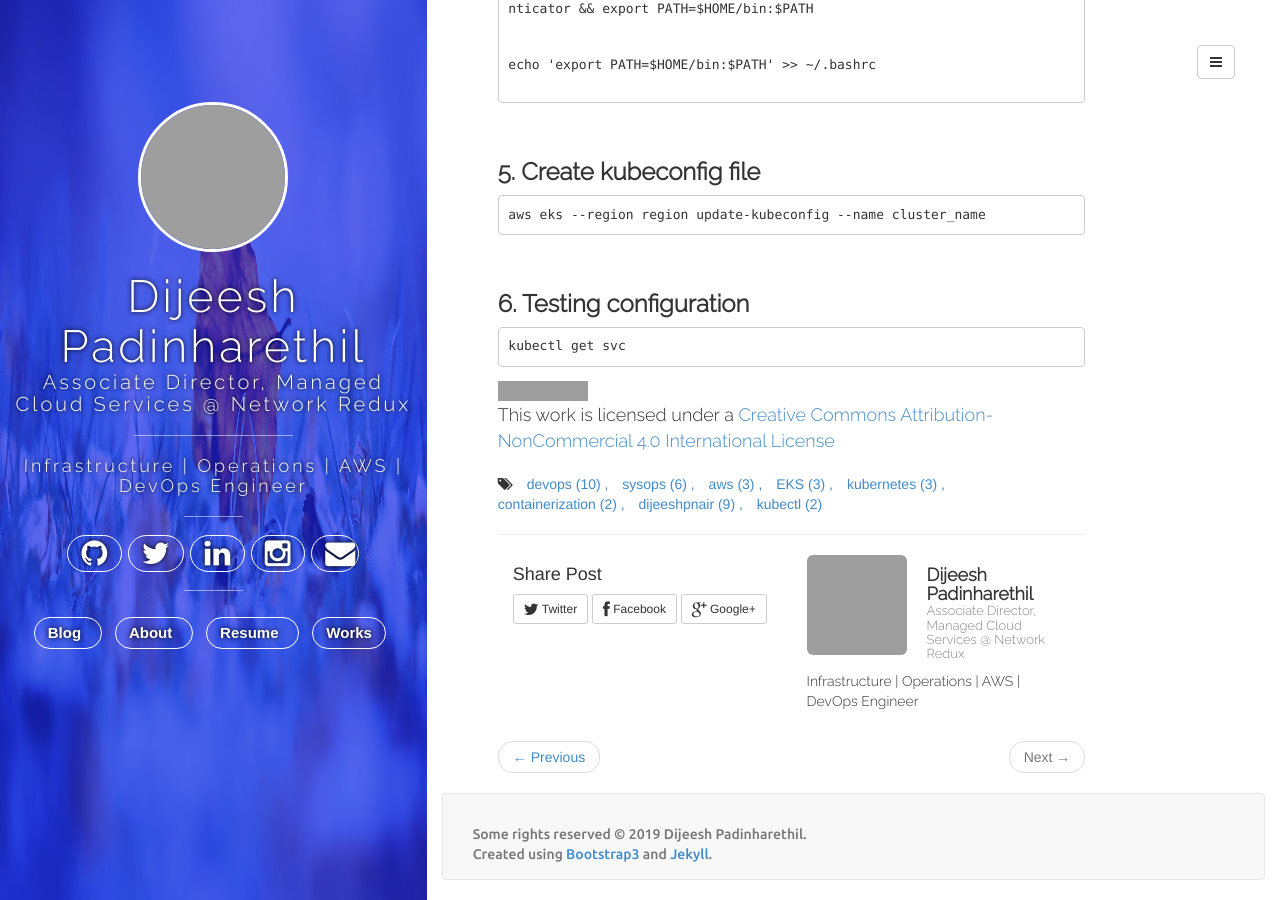
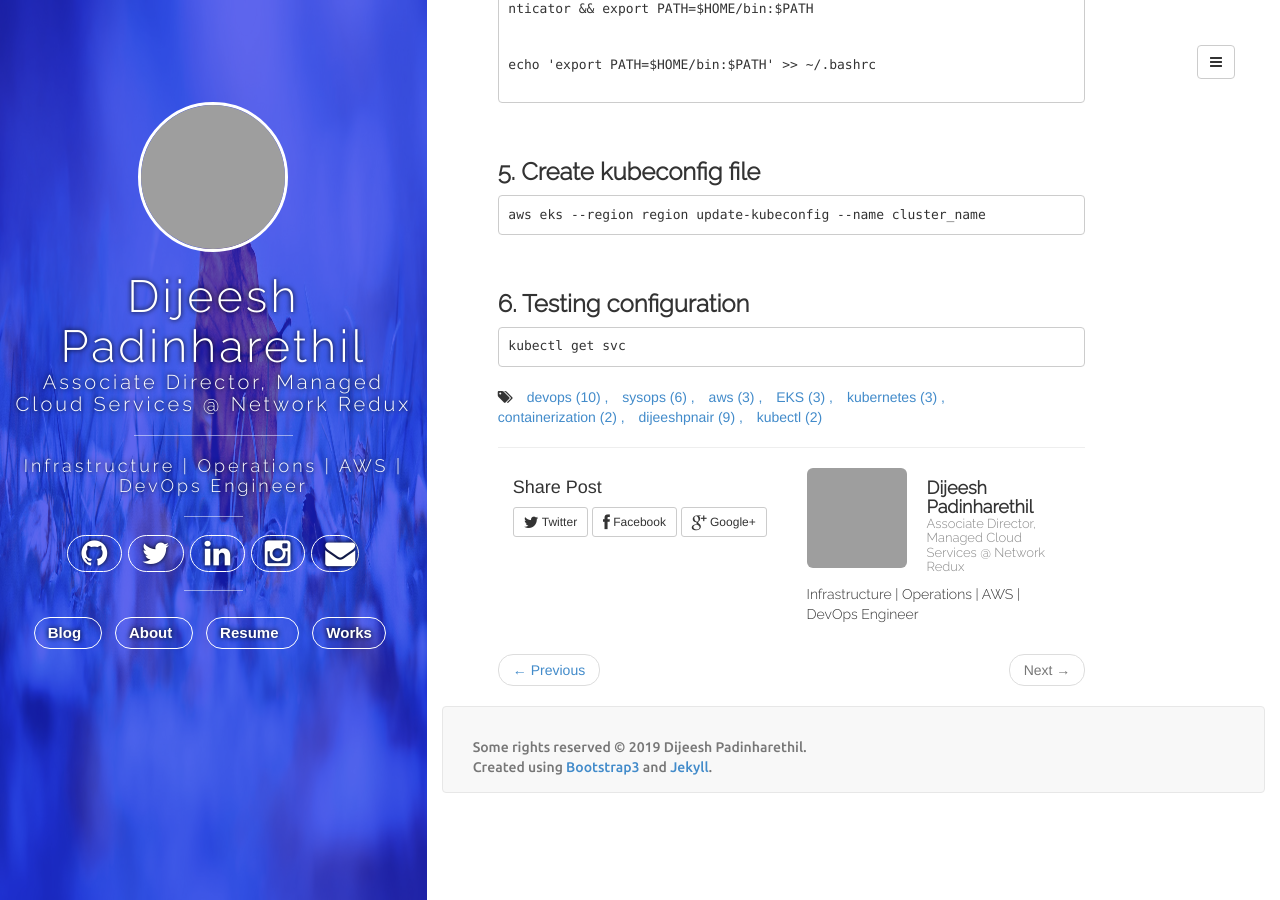
Before and after one commit to dijeesh/dijeesh.github.io-bak, a Jekyll site: the page built from _posts/2019-06-18-Setting-up-kubectl-for-EKS.md, in a window 1280 px wide and 900 px high, scrolled down 1907 px. Built offline with Jekyll 4.4.1, drawn with Linux system fonts in a browser that asks for light colours; nearby versions of some CDN libraries; comment, search, counter and statistics services are not loaded; grey boxes are pictures that could not be loaded.

Commit message:
Revert CC

````diff
--- a/_posts/2019-06-18-Setting-up-kubectl-for-EKS.md
+++ b/_posts/2019-06-18-Setting-up-kubectl-for-EKS.md
@@ -119,7 +119,3 @@
 ```
 kubectl get svc
 ```
-
-
-
-<a rel="license" href="http://creativecommons.org/licenses/by-nc/4.0/"><img alt="Creative Commons License" style="border-width:0" src="https://i.creativecommons.org/l/by-nc/4.0/88x31.png" /></a><br />This work is licensed under a <a rel="license" href="http://creativecommons.org/licenses/by-nc/4.0/">Creative Commons Attribution-NonCommercial 4.0 International License</a>
````
